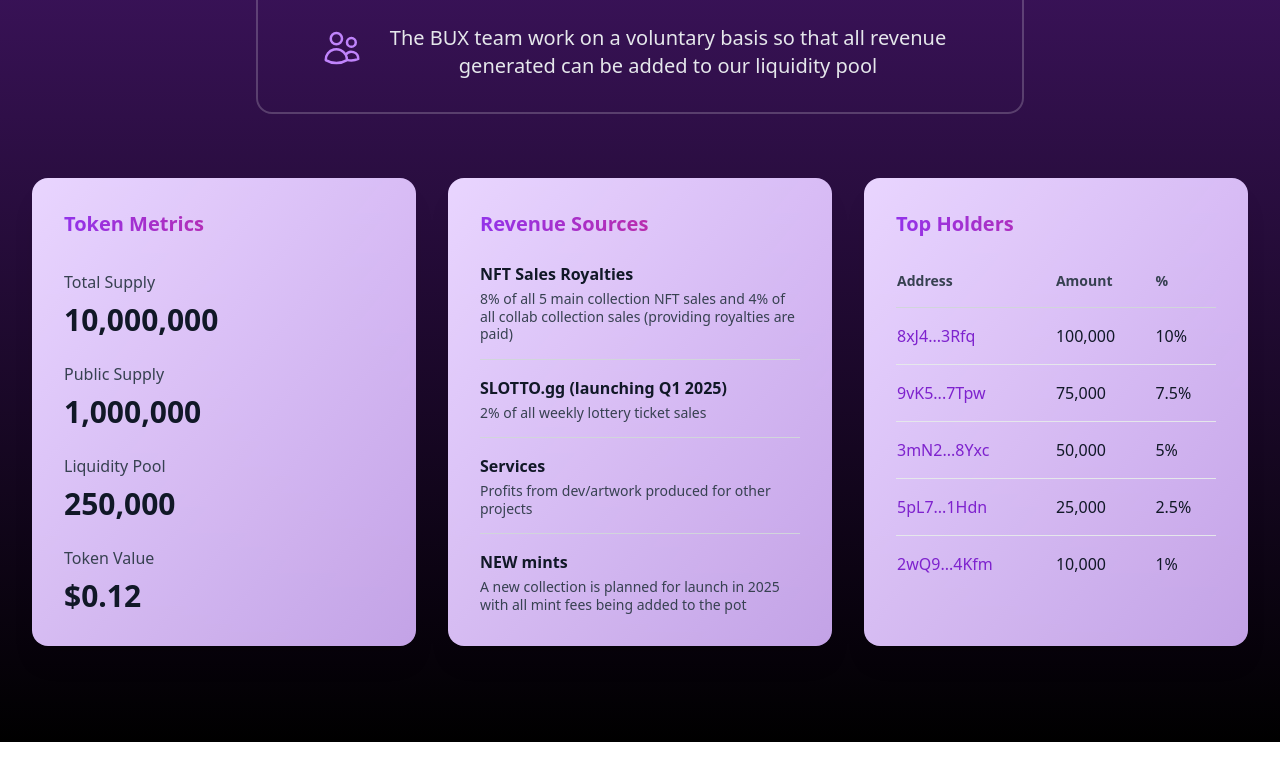
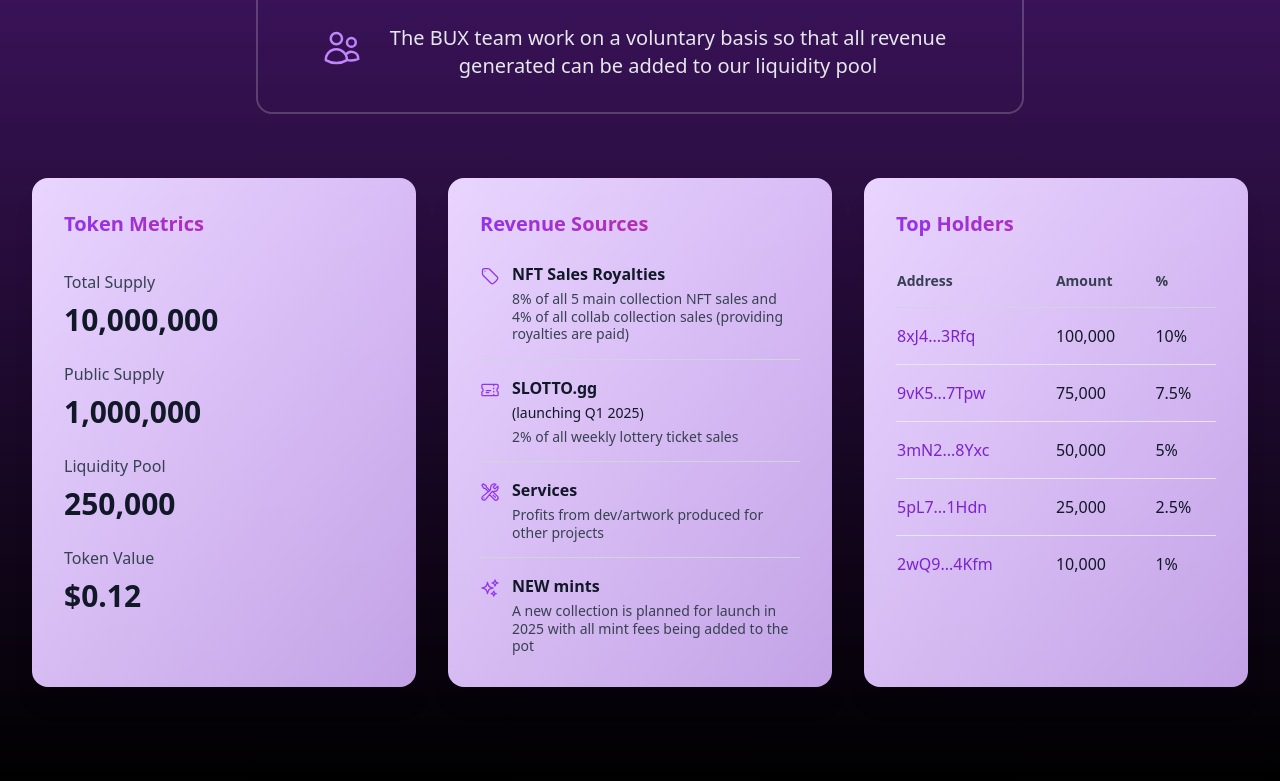
Before and after one commit to tomBUXDAO/BUXDAO, a React (Vite) app: page / in a window 1280 px wide. Shown: the part 2078-2859 px from the top of the page. Before the commit the page ends 2820 px from the top, so only its background shows below. Built offline with nearby package versions, Linux system fonts and the light colour scheme; no server answers.

Commit message:
feat: enhance revenue sources section - Add icons for each revenue category - Format SLOTTO.gg with line break - Add smaller launch date text - Improve layout with icon alignment - Keep consistent styling

```diff
--- a/src/components/BuxInfo.jsx
+++ b/src/components/BuxInfo.jsx
@@ -3,7 +3,11 @@ import {
   XCircleIcon,
   ShieldCheckIcon,
   BanknotesIcon,
-  UsersIcon
+  UsersIcon,
+  TagIcon,
+  TicketIcon,
+  WrenchScrewdriverIcon,
+  SparklesIcon
 } from '@heroicons/react/24/outline';
 
 const BuxInfo = () => {
@@ -18,19 +22,29 @@ const BuxInfo = () => {
   const revenueSources = [
     {
       title: 'NFT Sales Royalties',
-      description: '8% of all 5 main collection NFT sales and 4% of all collab collection sales (providing royalties are paid)'
+      description: '8% of all 5 main collection NFT sales and 4% of all collab collection sales (providing royalties are paid)',
+      icon: TagIcon
     },
     {
-      title: 'SLOTTO.gg (launching Q1 2025)',
-      description: '2% of all weekly lottery ticket sales'
+      title: (
+        <>
+          SLOTTO.gg
+          <br />
+          <span className="text-sm font-normal">(launching Q1 2025)</span>
+        </>
+      ),
+      description: '2% of all weekly lottery ticket sales',
+      icon: TicketIcon
     },
     {
       title: 'Services',
-      description: 'Profits from dev/artwork produced for other projects'
+      description: 'Profits from dev/artwork produced for other projects',
+      icon: WrenchScrewdriverIcon
     },
     {
       title: 'NEW mints',
-      description: 'A new collection is planned for launch in 2025 with all mint fees being added to the pot'
+      description: 'A new collection is planned for launch in 2025 with all mint fees being added to the pot',
+      icon: SparklesIcon
     }
   ];
 
@@ -114,8 +128,13 @@ const BuxInfo = () => {
             <div className="space-y-4">
               {revenueSources.map((source, index) => (
                 <div key={index} className="border-b border-gray-300 last:border-0 pb-4 last:pb-0">
-                  <h4 className="text-gray-900 font-semibold mb-1">{source.title}</h4>
-                  <p className="text-gray-700 text-sm leading-tight">{source.description}</p>
+                  <div className="flex items-start gap-3">
+                    <source.icon className="w-5 h-5 text-purple-600 flex-shrink-0 mt-1" />
+                    <div>
+                      <h4 className="text-gray-900 font-semibold mb-1">{source.title}</h4>
+                      <p className="text-gray-700 text-sm leading-tight">{source.description}</p>
+                    </div>
+                  </div>
                 </div>
               ))}
             </div>
```
